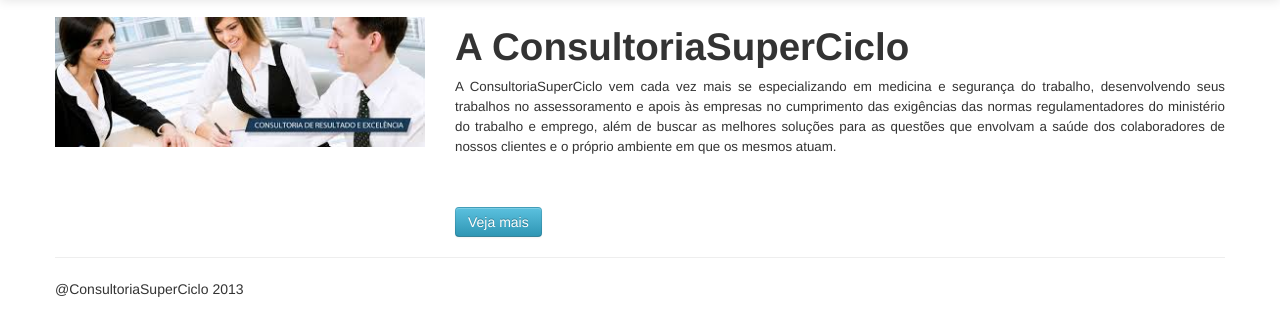
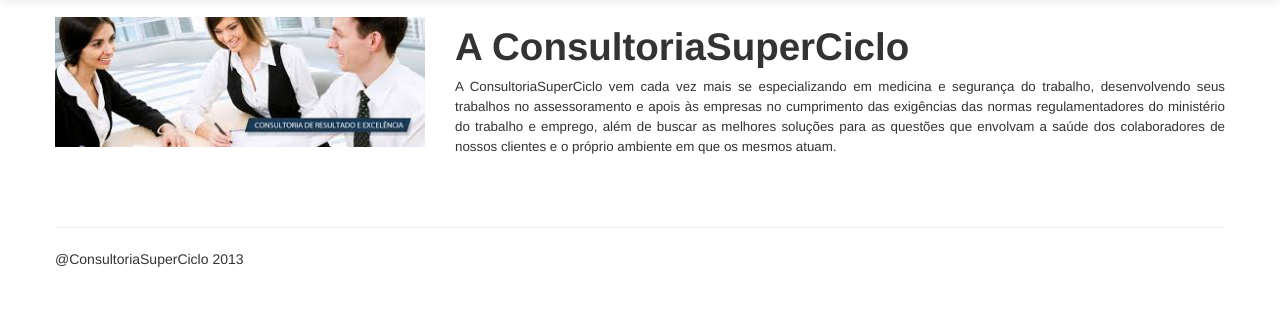
Before and after one commit to edjmacedo/superciclo, a PHP site: page / in a window 1280 px wide. Shown: the part 43-379 px from the top of the page. Run offline with PHP 8.4, Linux system fonts and the light colour scheme.

Commit message:
Removeu o botão veja mais da home page Signed-off-by: Edvan Macedo <edvan.macedo.jr@gmail.com>

```diff
--- a/index.php
+++ b/index.php
@@ -59,7 +59,7 @@
           <div class="navbar-form pull-right">
             <input name="textinput1" id="Email" type="email" placeholder="Email" class="span2">
             <input name="textinput2" id="Password" type="password" placeholder="Password" class="span2">
-            <button class="btn">
+            <button class="btn" id="login-btn">
               Entrar
             </button>
           </div>
--- a/script/templates/template.js
+++ b/script/templates/template.js
@@ -65,9 +65,6 @@ template = {
 				      '&nbsp;'+
 				    '</p>'+
 				  '</div>'+
-				  '<a class="btn btn-info" href="#">'+
-				    '{SEEMOREBTN}'+
-				  '</a>'+
 				'</div>'+
 			      '</div>'+
 			      '<hr>'+
--- a/script/views/home.js
+++ b/script/views/home.js
@@ -12,7 +12,6 @@ wb.home = {
 	render: function(data){
 	  document.getElementById('home').innerHTML = template.componentIndex.replace("{MAINLABELTITLE}", "A ConsultoriaSuperCiclo" )
 		  .replace("{MAINTEXT}","A ConsultoriaSuperCiclo vem cada vez mais se especializando em medicina e segurança do trabalho, desenvolvendo seus trabalhos no assessoramento e apois às empresas no cumprimento das exigências das normas regulamentadores do ministério do trabalho e emprego, além de buscar as melhores soluções para as questões que envolvam a saúde dos colaboradores de nossos clientes e o próprio ambiente em que os mesmos atuam.")
-		  .replace("{SEEMOREBTN}","Veja mais")
                   .replace("{MAINIMG}", "style/img/mainImage.jpg")
 		  .replace("{FOOTER}","@ConsultoriaSuperCiclo 2013");
 
```
